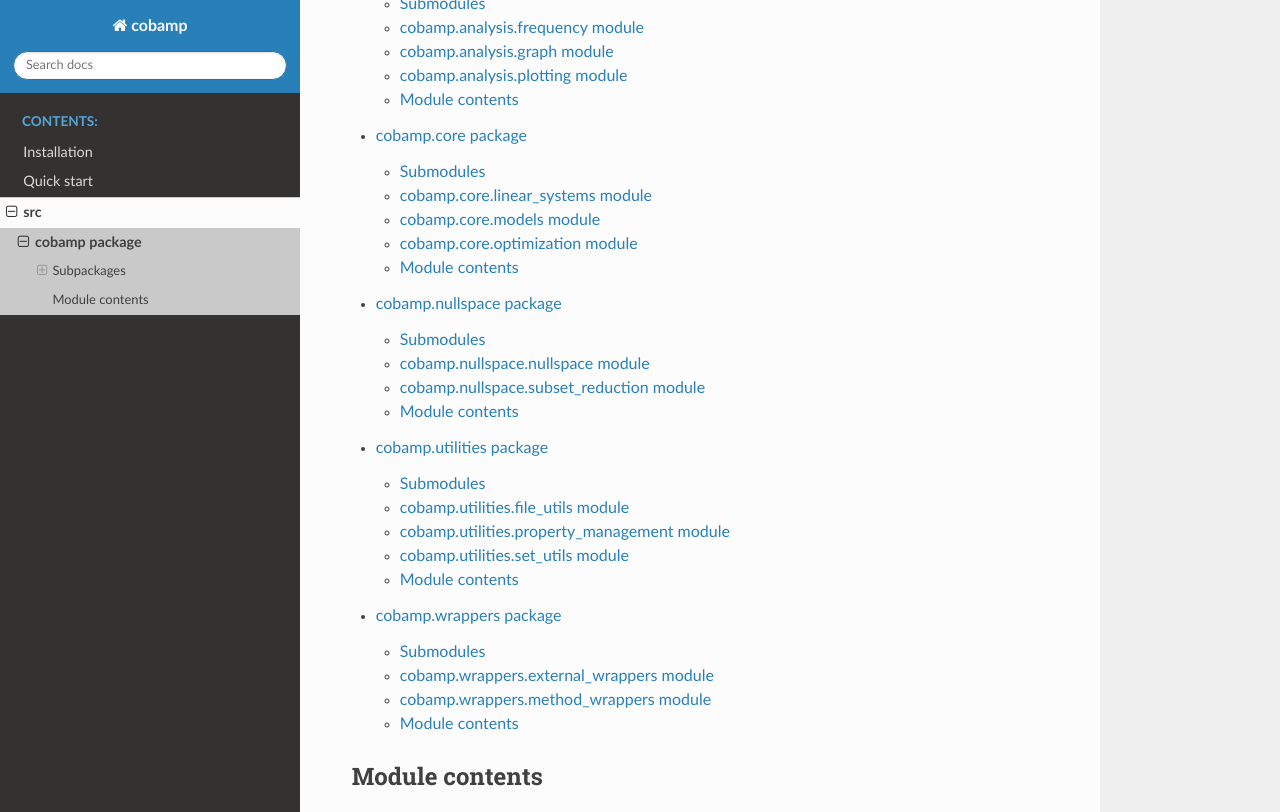
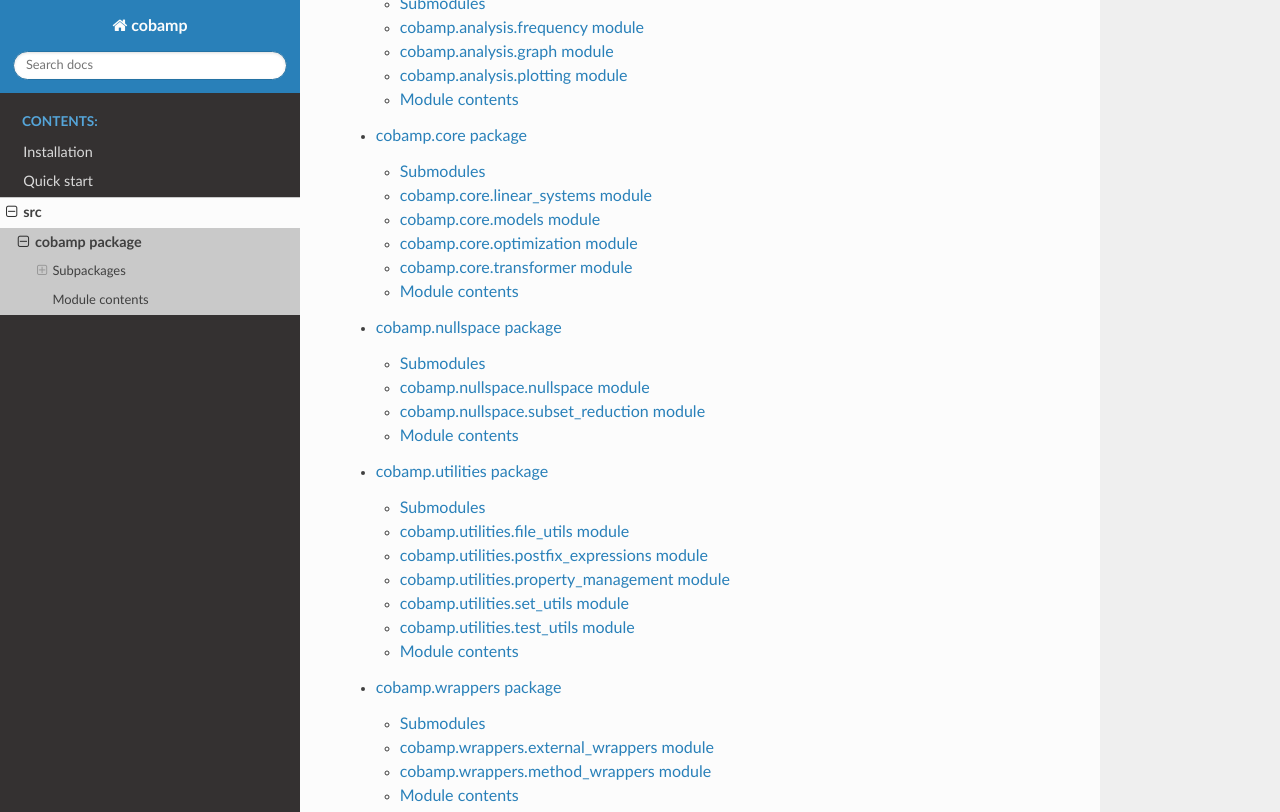
Before and after one commit to BioSystemsUM/cobamp, a Sphinx documentation site: the page built from docs_gen/source/cobamp.rst, in a window 1280 px wide and 900 px high, scrolled down 380 px, cut to the strip 0-812 px from the top of the window. Built offline with Sphinx 7.4.7 and the Read the Docs theme 2.0.0, drawn with Linux system fonts in a browser that asks for light colours; formulas are drawn with MathJax 3.

Commit message:
[ADD] Docs for new modules

```diff
--- a/docs_gen/source/cobamp.core.rst
+++ b/docs_gen/source/cobamp.core.rst
@@ -28,6 +28,14 @@ cobamp.core.optimization module
     :undoc-members:
     :show-inheritance:
 
+cobamp.core.transformer module
+------------------------------
+
+.. automodule:: cobamp.core.transformer
+    :members:
+    :undoc-members:
+    :show-inheritance:
+
 
 Module contents
 ---------------
--- a/docs_gen/source/cobamp.utilities.rst
+++ b/docs_gen/source/cobamp.utilities.rst
@@ -8,6 +8,14 @@ cobamp.utilities.file\_utils module
 -----------------------------------
 
 .. automodule:: cobamp.utilities.file_utils
+    :members:
+    :undoc-members:
+    :show-inheritance:
+
+cobamp.utilities.postfix\_expressions module
+--------------------------------------------
+
+.. automodule:: cobamp.utilities.postfix_expressions
     :members:
     :undoc-members:
     :show-inheritance:
@@ -28,6 +36,14 @@ cobamp.utilities.set\_utils module
     :undoc-members:
     :show-inheritance:
 
+cobamp.utilities.test\_utils module
+-----------------------------------
+
+.. automodule:: cobamp.utilities.test_utils
+    :members:
+    :undoc-members:
+    :show-inheritance:
+
 
 Module contents
 ---------------
```
